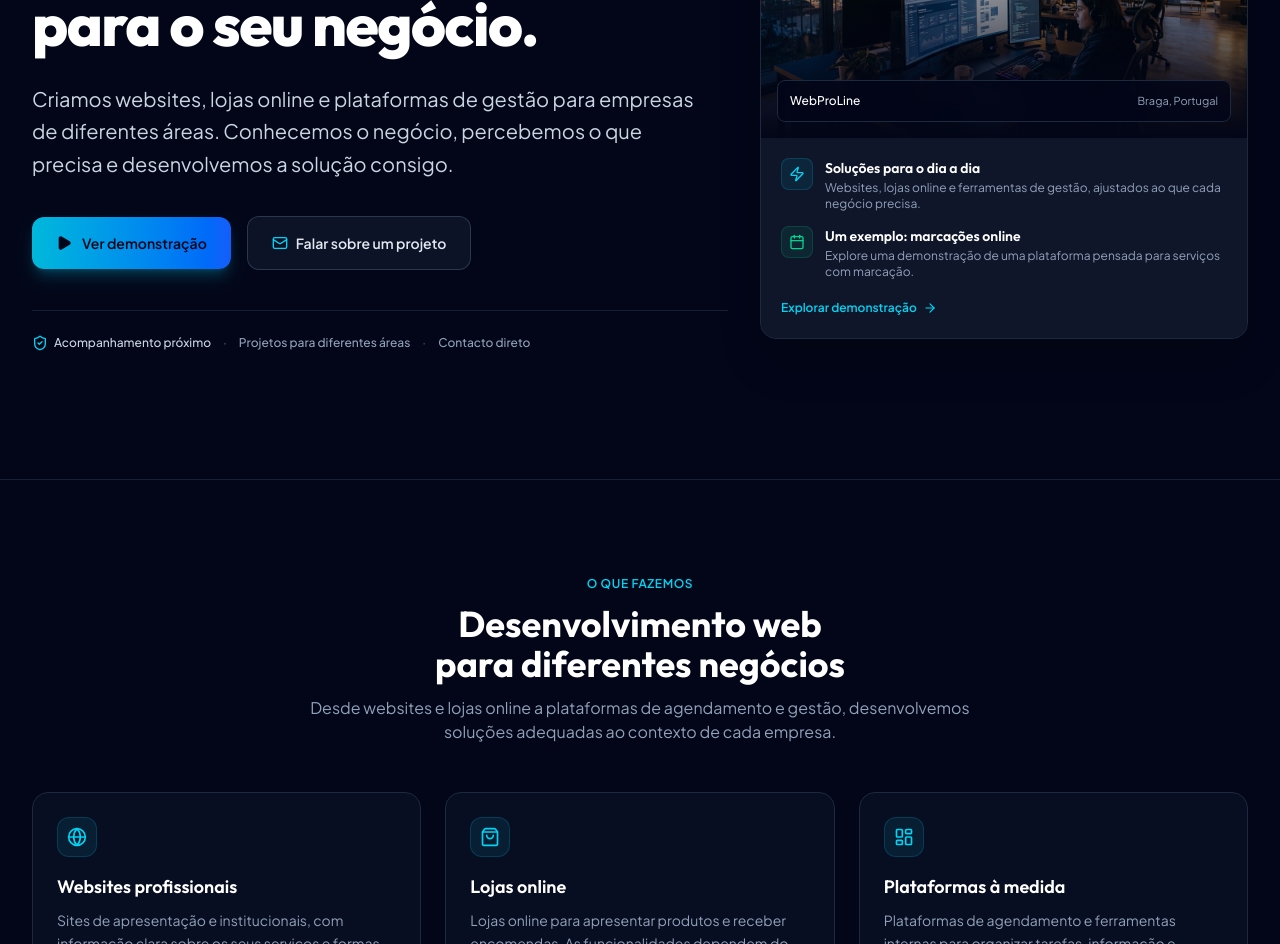
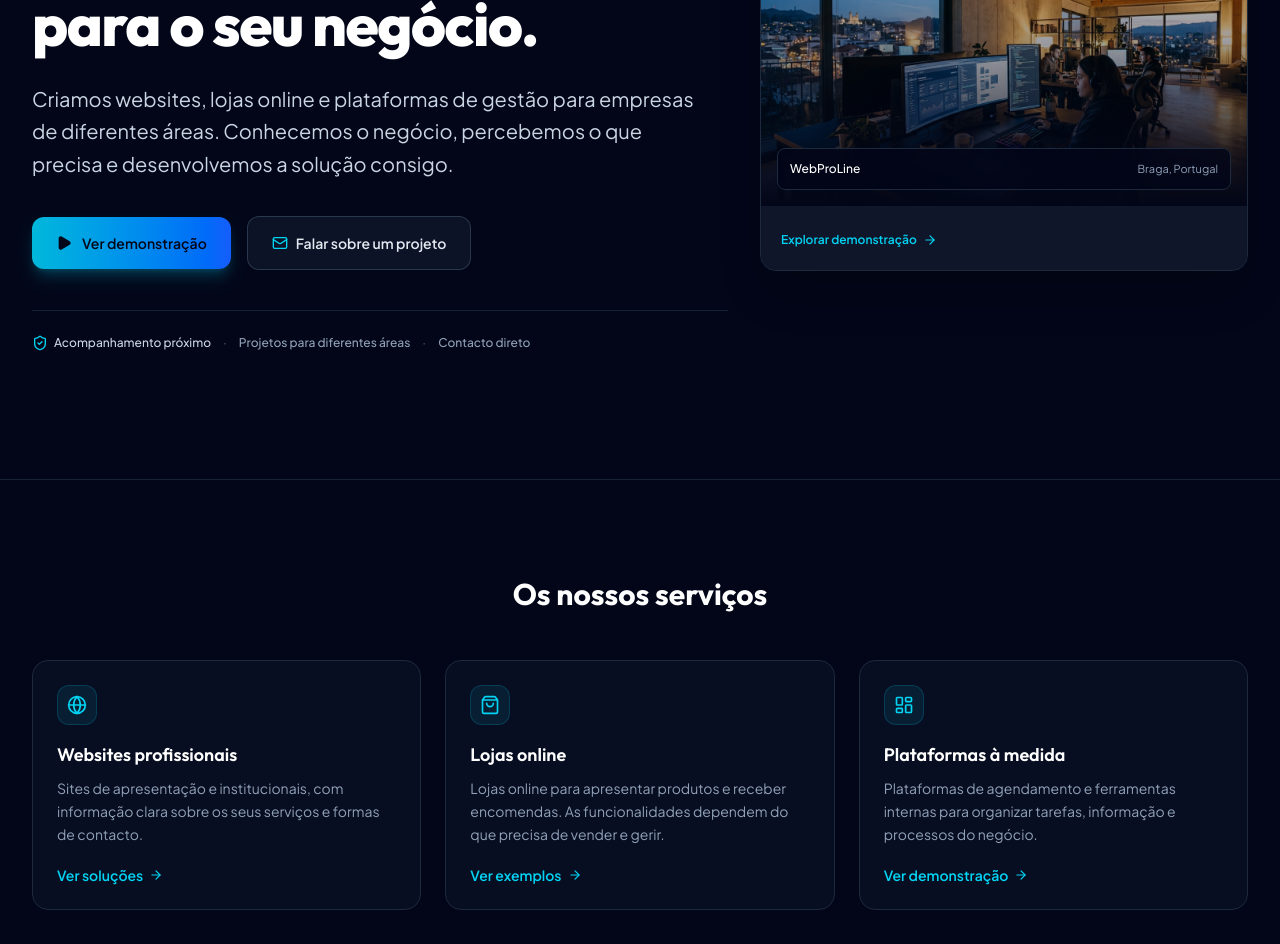
Before and after one commit to webproline/webproline-site, a React (Vite) app: page / in a window 1280 px wide. Shown: the part 340-1284 px from the top of the page. Built offline with nearby package versions, Linux system fonts and the light colour scheme.

Commit message:
Ajustar secção de serviços

```diff
--- a/src/components/Hero.tsx
+++ b/src/components/Hero.tsx
@@ -1,5 +1,5 @@
 import React from 'react';
-import { ArrowRight, Mail, Play, ShieldCheck, Zap, Calendar } from 'lucide-react';
+import { ArrowRight, Mail, Play, ShieldCheck } from 'lucide-react';
 import heroWorkspaceImg from '../assets/images/webproline_hero_workspace_1791468818225.jpg';
 import { buildMailto } from '../data/contact';
 
@@ -82,21 +82,7 @@ export const Hero: React.FC = () => {
                   </div>
                 </div>
 
-                <div className="space-y-3.5 bg-slate-900/95 p-5">
-                  <div className="flex items-start gap-3">
-                    <div className="flex h-8 w-8 shrink-0 items-center justify-center rounded-lg border border-cyan-500/20 bg-cyan-500/10 text-cyan-400"><Zap className="h-4 w-4" /></div>
-                    <div>
-                      <h2 className="text-sm font-semibold text-white">Soluções para o dia a dia</h2>
-                      <p className="mt-0.5 text-xs text-slate-400">Websites, lojas online e ferramentas de gestão, ajustados ao que cada negócio precisa.</p>
-                    </div>
-                  </div>
-                  <div className="flex items-start gap-3">
-                    <div className="flex h-8 w-8 shrink-0 items-center justify-center rounded-lg border border-emerald-500/20 bg-emerald-500/10 text-emerald-400"><Calendar className="h-4 w-4" /></div>
-                    <div>
-                      <h2 className="text-sm font-semibold text-white">Um exemplo: marcações online</h2>
-                      <p className="mt-0.5 text-xs text-slate-400">Explore uma demonstração de uma plataforma pensada para serviços com marcação.</p>
-                    </div>
-                  </div>
+                <div className="bg-slate-900/95 p-5">
                   <a href="#simulador" onClick={handleScrollToSimulator} className="inline-flex items-center gap-1.5 pt-1 text-xs font-semibold text-cyan-400 hover:text-cyan-300">
                     Explorar demonstração <ArrowRight className="h-3.5 w-3.5" />
                   </a>
--- a/src/pages/Home.tsx
+++ b/src/pages/Home.tsx
@@ -45,15 +45,9 @@ export const HomePage: React.FC = () => {
       <section className="py-16 lg:py-24 border-t border-slate-800/80 bg-slate-950">
         <div className="mx-auto max-w-7xl px-4 sm:px-6 lg:px-8">
           <div className="text-center max-w-2xl mx-auto mb-12">
-            <p className="text-xs font-semibold tracking-wider uppercase text-cyan-400 mb-3">
-              O que fazemos
-            </p>
-            <h2 className="text-2xl sm:text-3xl lg:text-4xl font-bold text-white font-display text-balance">
-              Desenvolvimento web para diferentes negócios
+            <h2 className="text-2xl sm:text-3xl font-bold text-white font-display text-balance">
+              Os nossos serviços
             </h2>
-            <p className="mt-3 text-slate-400 text-sm sm:text-base">
-              Desde websites e lojas online a plataformas de agendamento e gestão, desenvolvemos soluções adequadas ao contexto de cada empresa.
-            </p>
           </div>
 
           <div className="grid grid-cols-1 md:grid-cols-3 gap-6">
```
